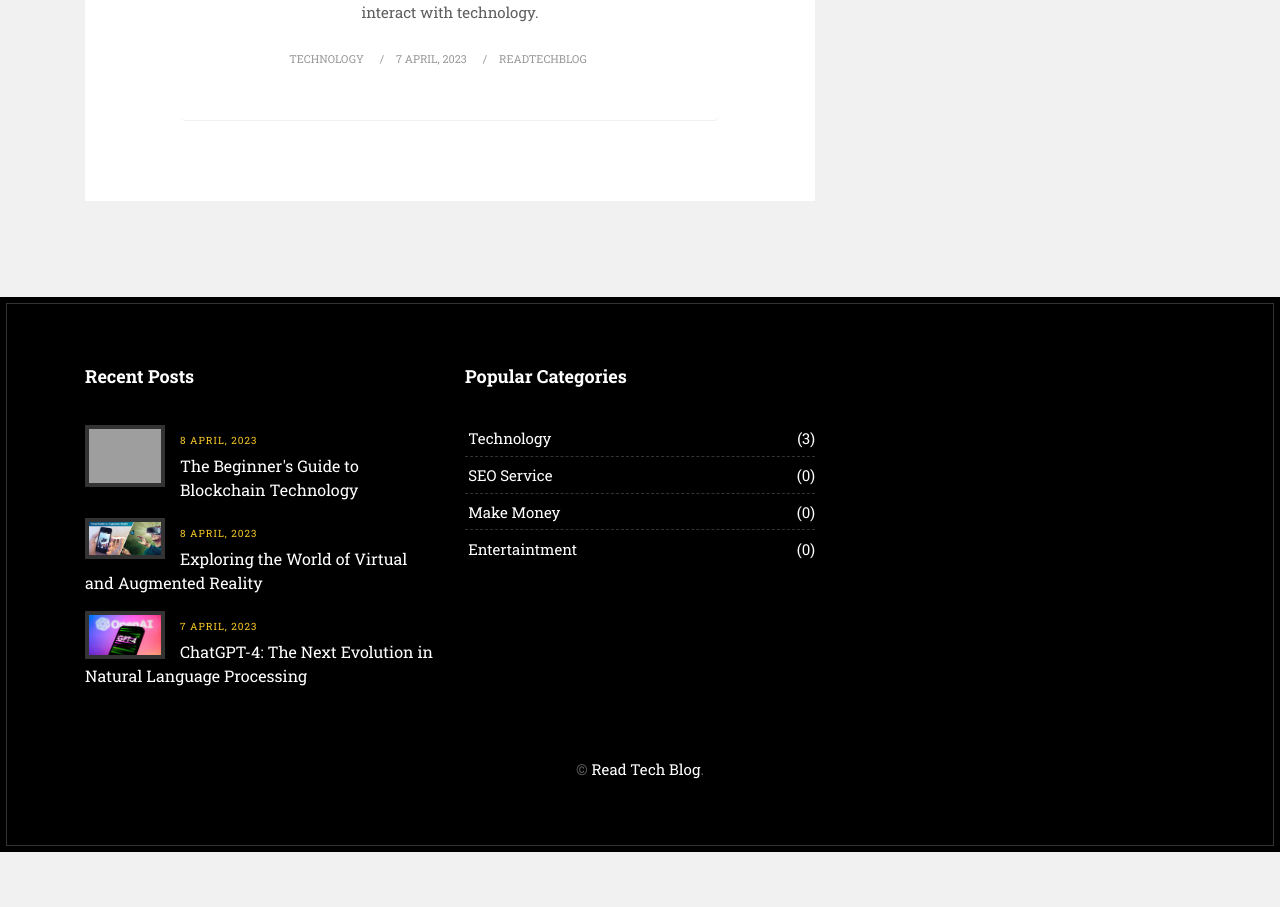
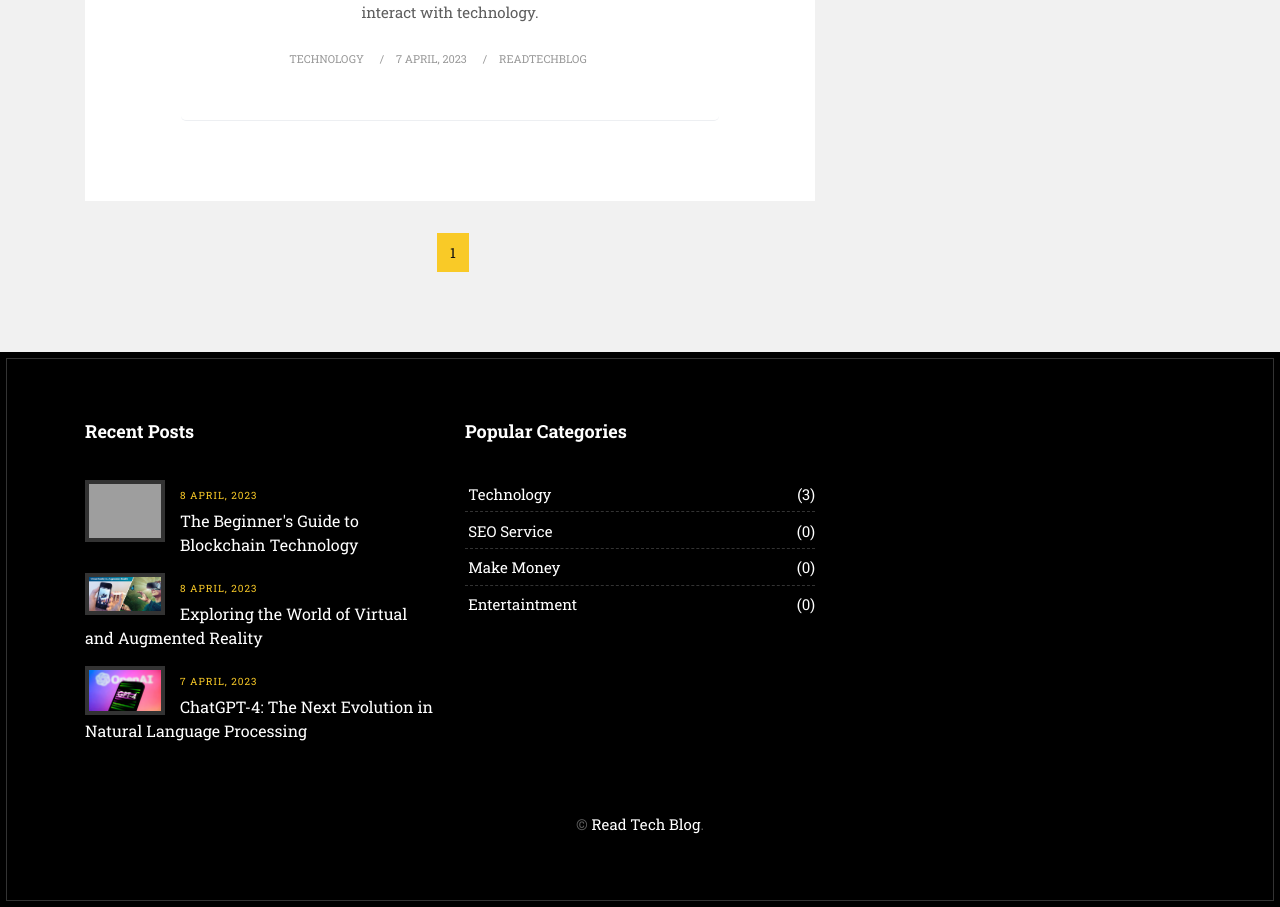
Before and after one commit to harshilmiyani/readtechblog, a Node server app: page /home in a window 1280 px wide. Shown: the part 2844-3751 px from the top of the page. Before the commit the page ends 3696 px from the top, so only its background shows below. Run offline with Node 20, Linux system fonts and the light colour scheme; some libraries are stand-ins or nearby versions; grey boxes are pictures that could not be loaded.

Commit message:
- add pagination in home screen

```diff
--- a/src/controller/home/index.js
+++ b/src/controller/home/index.js
@@ -1,7 +1,15 @@
 const blogs = require("../../data/blogs");
 exports.getHome = (req, res, next) => {
   const movieId = req.query?.link;
-  console.log(`Hello, ${movieId}!`);
+  const page = req.query?.page ?? 1;
+  const previousPageNumber =
+    +page * 3 - 3 > 0 &&( +page * 3 <= blogs.length || +page * 3 -3 <= blogs.length)? +page * 3 - 3 : 0;
+  const nextPageNumber =
+    blogs.length >= +previousPageNumber + 3
+      ? +previousPageNumber + 3
+      : blogs.length;
+
+  console.log(`Hello,${previousPageNumber} ${nextPageNumber} `);
   if (movieId) {
     return res.render("blog/singleBlog", {
       showGetLinkButton: !!movieId,
@@ -9,7 +17,11 @@ exports.getHome = (req, res, next) => {
     });
   } else {
     res.render("home/index", {
-      blogs: blogs ?? [],
+      blogs: blogs.slice(previousPageNumber,nextPageNumber) ?? [],
+      page: page ?? 0,
+      previousPageNumber:previousPageNumber??0,
+      nextPageNumber:nextPageNumber ??0,
+      totalBlogs:blogs.length
     });
   }
 };
--- a/src/views/blog/index.ejs
+++ b/src/views/blog/index.ejs
@@ -48,11 +48,6 @@
                         ></small
                       >
                       <small><a href="#" title=""><%= blog.author %></a></small>
-                      <small
-                        ><a href="#" title=""
-                          ><i class="fa fa-eye"></i> 2291</a
-                        ></small
-                      >
                     </div>
                     <!-- end meta -->
                   </div>
--- a/src/views/home/index.ejs
+++ b/src/views/home/index.ejs
@@ -72,6 +72,26 @@
                 <hr class="invis" />
              <% }); %>
               <hr class="invis" />
+
+              <div class="row">
+                <div class="col-md-12">
+                    <nav aria-label="Page navigation">
+                        <ul class="pagination justify-content-center">
+                          <% if(previousPageNumber > 0){ %>
+                            <li class="page-item">
+                              <a class="page-link" href="https://readtechblog.tech/?page=<%= page - 1%>">Previous</a>
+                            </li>
+                         <% } %>
+                            <li class="page-item page-link"><%= page %></li>
+                            <% if(nextPageNumber < totalBlogs){ %>
+                          <li class="page-item">
+                            <a class="page-link" href="https://readtechblog.tech/?page=<%= +page + 1%>">Next</a>
+                          </li>
+                          <% } %>
+                        </ul>
+                    </nav>
+                </div><!-- end col -->
+            </div><!-- end row -->
             </div>
             <!-- end col -->
 
```
